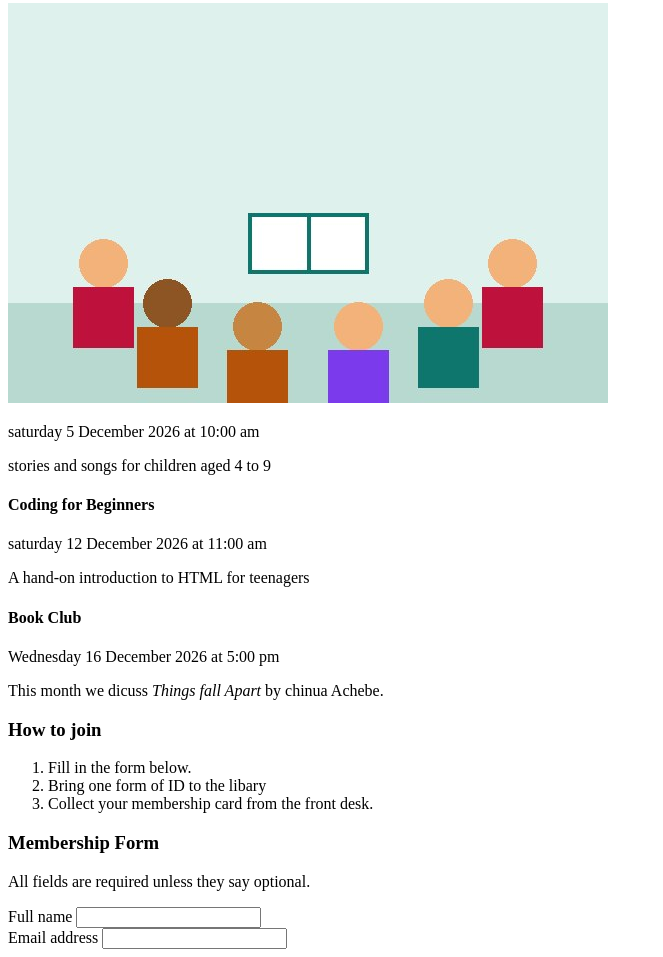
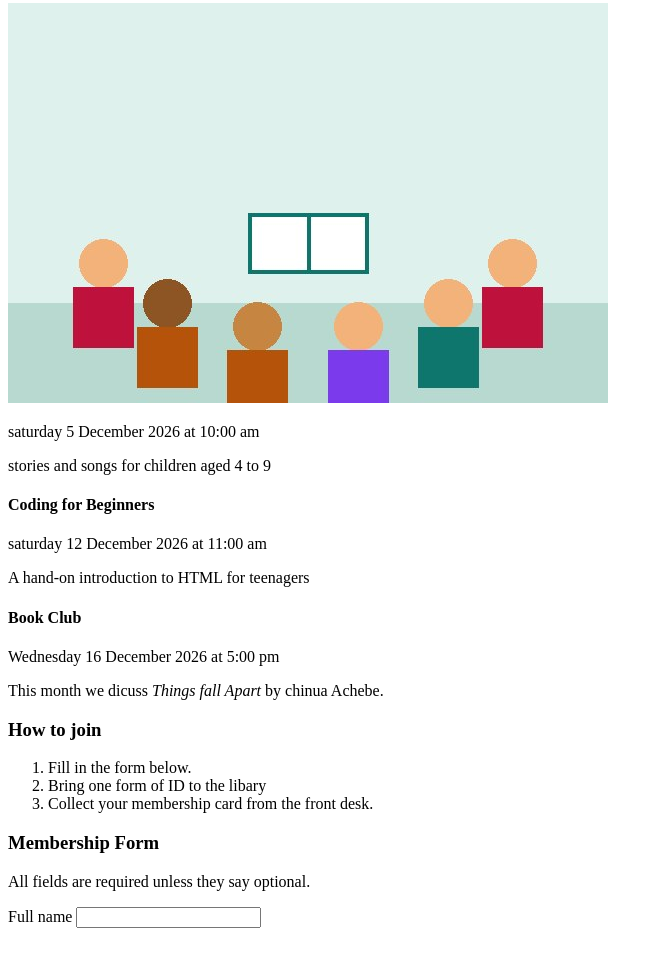
Before and after one commit to Capalot-dev/practice-test, a plain HTML site: page index.html in a window 1280 px wide. Shown: the part 1710-2667 px from the top of the page, without its empty margins (0-663 px from the left). After the commit the page ends 2646 px from the top, so only its background shows below. Drawn offline with Linux system fonts and the light colour scheme.

Commit message:
practice-test

```diff
--- a/index.html
+++ b/index.html
@@ -133,9 +133,6 @@
     <form action="/submit" method="post">
         <label for="text">Full name</label>
        <input type="text" name="Full name" id="Full name">
-       <br>
-       <label for="email">Email address</label>
-       <input type="Email" name="Email" id="Email">
     </form>
 
 
```
